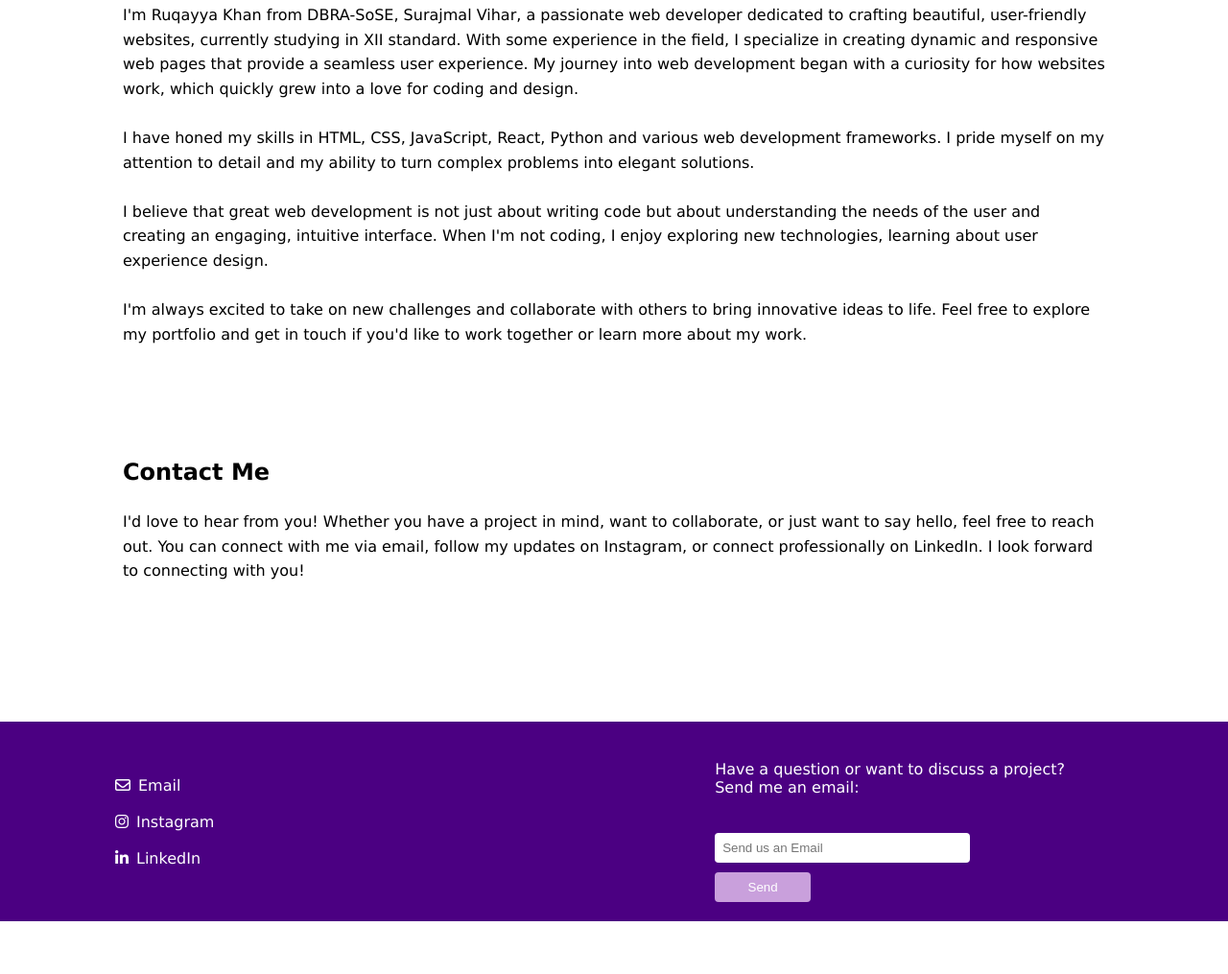
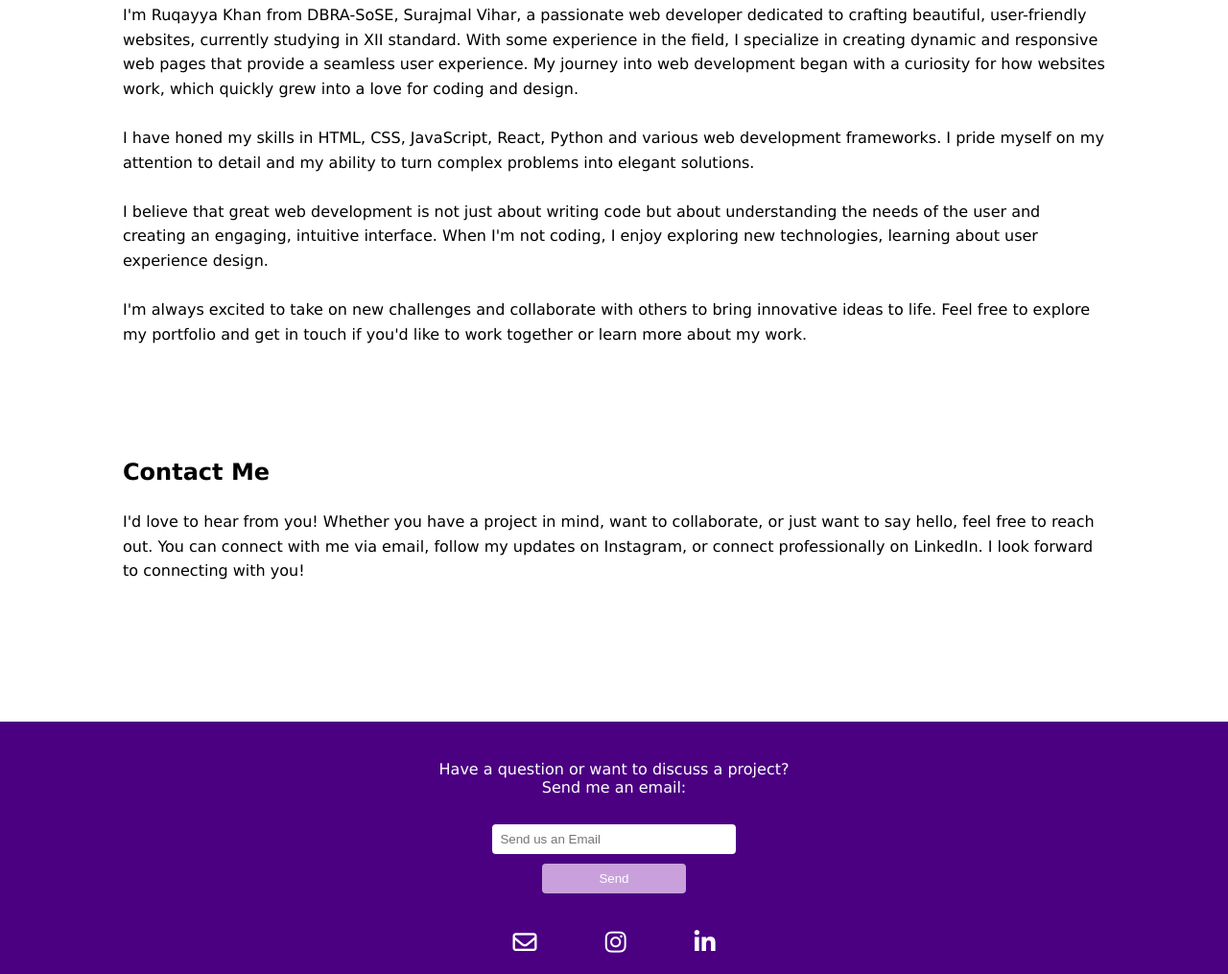
Before and after one commit to Ruqayya-SoSE/Ruqayya-Portfolio, a plain HTML site: page index.html in a window 1280 px wide. Shown: the part 594-1609 px from the top of the page at 96% size. Before the commit the page ends 1554 px from the top, so only its background shows below. Drawn offline with Linux system fonts and the light colour scheme.

Commit message:
Update index.html

```diff
--- a/index.html
+++ b/index.html
@@ -51,8 +51,9 @@
             text-align: center;
             margin-top: 10%;
             display: flex;
-            justify-content: space-between;
+            justify-content: center;
             align-items: center;
+            flex-direction: column;
         }
         footer p {
             color: white;
@@ -85,9 +86,11 @@
             text-align: left;
         }
         .email-subscription {
-            text-align: left;
+            text-align: center;
             margin-top: 20px;
-            margin-right: 150px;
+            display: flex;
+            flex-direction: column;
+            align-items: center;
         }
         .email-subscription label {
             display: block;
@@ -99,10 +102,10 @@
             padding: 8px;
             border: none;
             border-radius: 4px;
-            margin-right: 10px;
-            display: block;
-            width: 250px;
             margin-bottom: 10px;
+            width: 100%;
+            max-width: 300px;
+            box-sizing: border-box;
         }
         .email-subscription button {
             padding: 8px 12px;
@@ -111,11 +114,27 @@
             border: none;
             border-radius: 4px;
             cursor: pointer;
-            display: block;
-            width: 100px;
+            width: 100%;
+            max-width: 150px;
+            box-sizing: border-box;
         }
-        .fa-brands, .fa-regular{
-            margin-left: 100px;
+        .email-subscription p {
+            color: white;
+            margin: 0 0 10px;
+        }
+        .fa-brands, .fa-regular {
+            text-align: left;
+            font-size: 25px;
+            color: white;
+        }
+        .fa-brands:hover {
+            opacity: 0.7;
+        }
+        .fa-regular:hover {
+            opacity: 0.7;
+        }
+        .links {
+            color: black;
         }
     </style>
 </head>
@@ -125,9 +144,9 @@
     <header>
         <h1>Ruqayya Khan</h1>
         <nav>
-            <a href="#home">Home</a>
-            <a href="#about">About Me</a>
-            <a href="#contact">Contact</a>
+            <a class="links" href="#home">Home</a> &nbsp;|
+            <a class="links" href="#about">About Me</a>&nbsp;|
+            <a class="links" href="#contact">Contact</a>
         </nav>
     </header>
 
@@ -158,17 +177,19 @@
 
     <!-- Footer -->
     <footer>
-        <p class="footer">
-            <a href="mailto:kruqayya789@gmail.com"><i class="fa-regular fa-envelope" style="color: #ffffff;">&nbsp;&nbsp;</i>Email</a> <br><br>
-            <a href="https://www.instagram.com/ruqayya_khan_2007"><i class="fa-brands fa-instagram" style="color: #ffffff;">&nbsp;&nbsp;</i>Instagram</a> <br><br>
-            <a href="https://www.linkedin.com/in/ruqayya-khan-942baa312/"><i class="fa-brands fa-linkedin-in" style="color: #ffffff;">&nbsp;&nbsp;</i>LinkedIn</a>
-        </p>
         <div class="email-subscription">
-            <p style="color: white;">Have a question or want to discuss a project? <br>Send me an email:</p> <br><br>
+            <p>Have a question or want to discuss a project? <br>Send me an email:</p>
             <form action="https://formspree.io/f/yourformid" method="POST">
+            <br>
                 <input type="email" id="email" name="email" placeholder="Send us an Email" required>
                 <button type="submit">Send</button>
+                <br><br><br>
             </form>
+            <div>
+                <a href="mailto:kruqayya789@gmail.com"><i class="fa-regular fa-envelope"></i></a> &nbsp;&nbsp;&nbsp;&nbsp;&nbsp;&nbsp;&nbsp;&nbsp;&nbsp;&nbsp;&nbsp;&nbsp;
+                <a href="https://www.instagram.com/ruqayya_khan_2007"><i class="fa-brands fa-instagram"></i></a> &nbsp;&nbsp;&nbsp;&nbsp;&nbsp;&nbsp;&nbsp;&nbsp;&nbsp;&nbsp;&nbsp;&nbsp;
+                <a href="https://www.linkedin.com/in/ruqayya-khan-942baa312/"><i class="fa-brands fa-linkedin-in"></i></a>
+            </div>
         </div>
     </footer>
 
```
